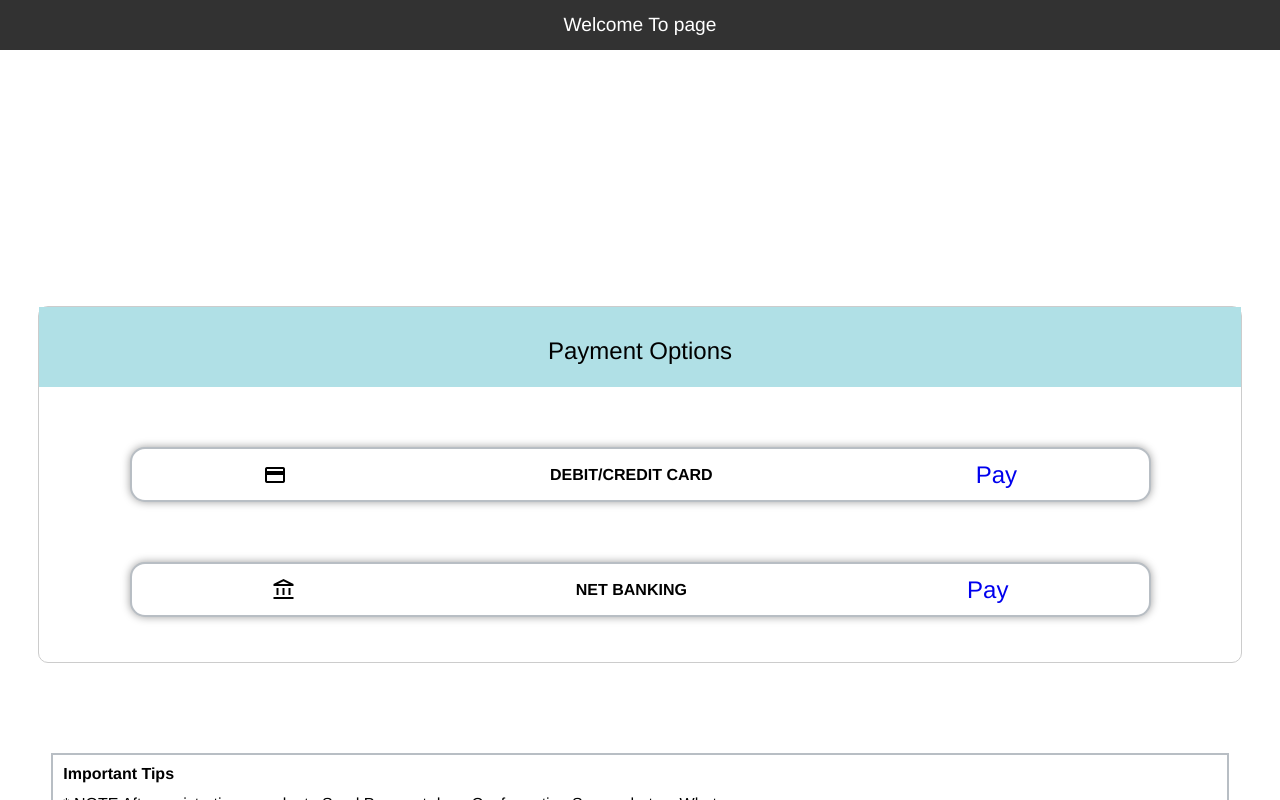
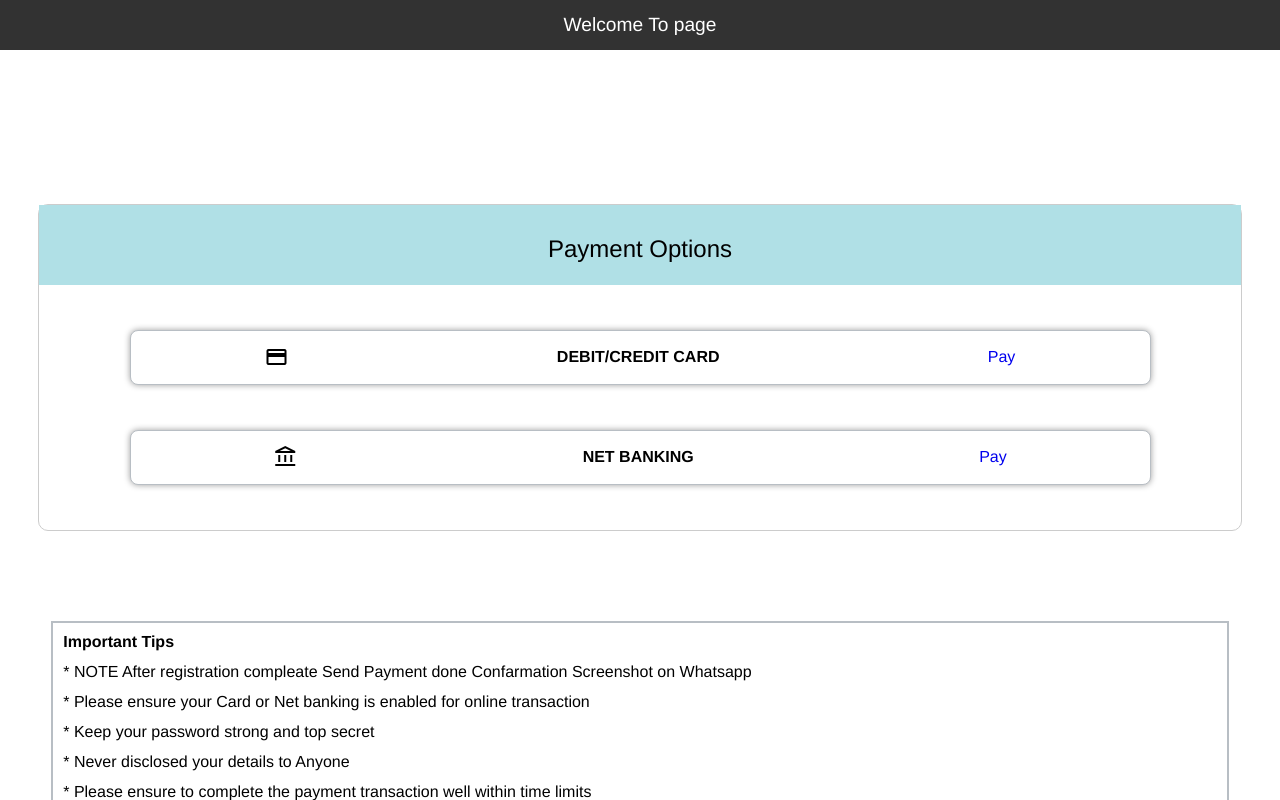
Before and after one commit to don801297/ph, a React (Vite) app in the folder client/: page / in a window 1280 px wide. Shown: the top 800 px of the page. Built offline with nearby package versions, Linux system fonts and the light colour scheme.

Commit message:
Update App.css

```diff
--- a/client/src/App.css
+++ b/client/src/App.css
@@ -29,7 +29,7 @@ html {
   width: 94%;
   border: 1px solid #ccc;
   margin: auto;
-  margin-top: 20%;
+  margin-top: 12%;
   border-top-left-radius: 10px;
   border-top-right-radius: 10px;
   border-bottom-right-radius: 10px;
@@ -175,12 +175,13 @@ button{
 }
 
 .otp-input{
-  width: 45%;
-  height: 30px;
+  width: 53%;
+  height: 45px;
   margin: auto;
   margin-bottom: 25px;
   text-align: center;
   border: 2px solid;
+  margin-top: 25px;
 }
 
 .timer{
@@ -213,15 +214,15 @@ button{
 .payment-option-box {
   display: flex;
   justify-content: space-around;
-  box-shadow: 0 0 8px 0 #9e9e9e;
+  box-shadow: 0 0 6px 0 #9e9e9e;
   background-color: #ffffff;
   width: 85%;
   height: 55px;
   align-items: center;
   margin: auto;
-  margin-top: 60px;
-  border: 2px solid #b8bec4;
-  border-radius: 15px;
+  margin-top: 45px;
+  border: 1px solid #b8bec4;
+  border-radius: 8px;
 }
 
 
@@ -239,7 +240,7 @@ button{
 }
 
 #pay{
-  font-size: x-large;
+  font-size: medium;
     text-decoration: unset;
 }
 
@@ -288,3 +289,14 @@ svg{
   font-size: larger;
 
 }
+
+.navlogo{
+  width: 25px;
+  border-radius: 15px;
+  margin: 0px 18px;
+}
+
+.main-nav-heading{
+  font-size: medium;
+  margin: unset;
+}
```
